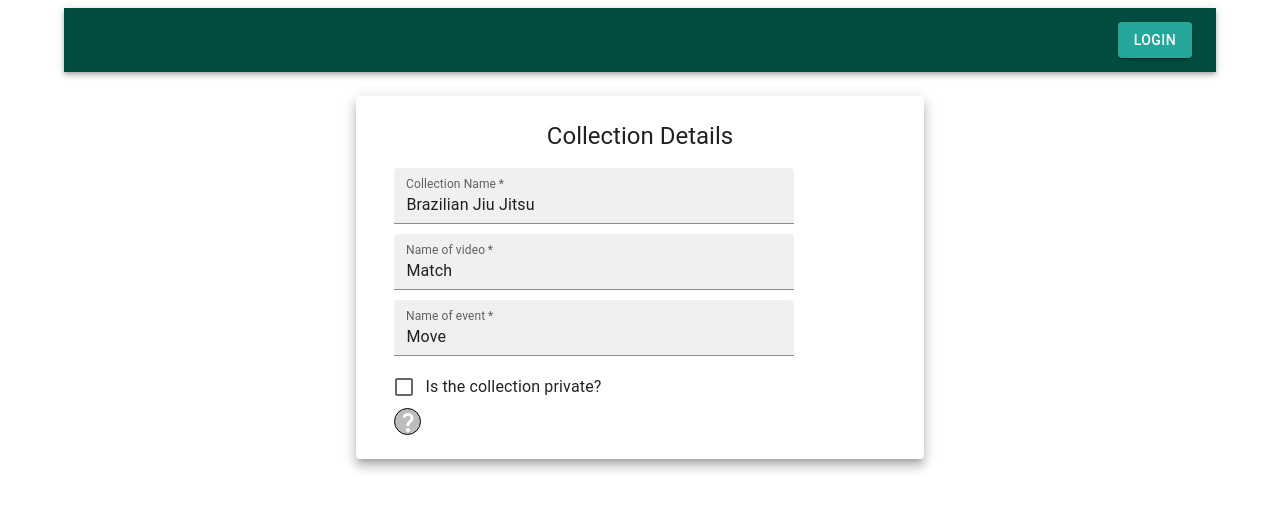
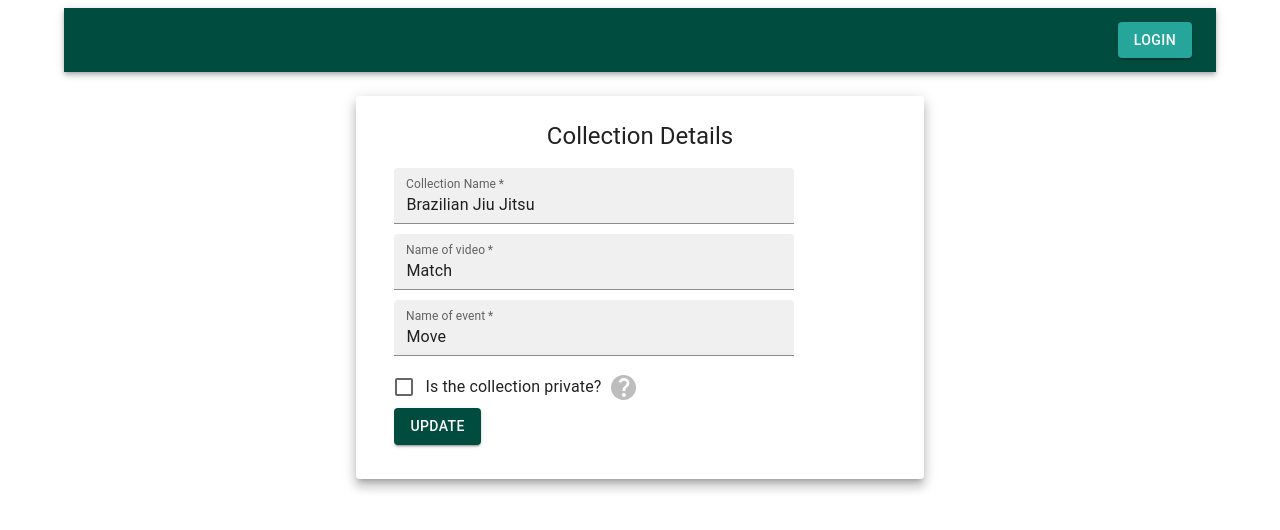
Before and after one commit to NerdyWithZainab/video-annotator, a Next.js app: page /collection/1 in a window 1280 px wide. Shown: the top 530 px of the page. Built offline with nearby package versions, Linux system fonts and the light colour scheme; no server answers.

Commit message:
add InfoIcon with clickable tooltip and add submission button to the collection details component

```diff
--- a/components/CollectionDetails/index.tsx
+++ b/components/CollectionDetails/index.tsx
@@ -1,22 +1,19 @@
 import React, { useEffect, useState } from "react";
-import QuestionMarkIcon from "@mui/icons-material/QuestionMark";
-import { Avatar, Tooltip } from "@mui/material";
+import InfoIcon from "../InfoIcon";
 
 import {
+  Button,
   Checkbox,
-  FormControl,
   FormControlLabel,
-  FormGroup,
   Grid,
   TextField,
 } from "@mui/material";
 import { FormattedMessage, useIntl, IntlShape } from "react-intl";
-import { isBoolean } from "lodash-es";
 
 import InfoPanel from "../InfoPanel";
 import { Collection } from "../../types";
-import InfoPanelBody from "../InfoPanel/InfoPanelBody";
 import { isValidName } from "../../utilities/validators";
+import CustomError from "../Error";
 
 const CollectionDetails: React.FC<{
   collection: Collection;
@@ -30,6 +27,8 @@ const CollectionDetails: React.FC<{
     setIsPrivate(collection?.isPrivate);
   }, [collection]);
 
+  const [error, setError] = useState<string>("");
+  const [allRequiredValid, setAllRequiredValid] = useState<boolean>(false);
   const [name, setName] = useState<string>("");
   const [nameInvalid, setNameInvalid] = useState<boolean>(false);
   const handleNameChange: (
@@ -61,13 +60,33 @@ const CollectionDetails: React.FC<{
   };
 
   const [isPrivate, setIsPrivate] = useState<boolean>(); // default to public
-  //   const [isPrivateInvalid, setIsPrivateInvalid] = useState<boolean>(false);
   const handleIsPrivateChange: (event: any) => void = (event: any) => {
     const currentIsPrivate: any = event?.target?.checked;
-    console.log("deleteMe currentIsPrivate is: ");
-    console.log(currentIsPrivate);
     setIsPrivate(currentIsPrivate);
-    // setIsPrivateInvalid(!isBoolean(currentIsPrivate));
+  };
+
+  useEffect(() => {
+    if (
+      isValidName(name) &&
+      isValidName(nameOfEvent) &&
+      isValidName(nameOfVideo)
+    ) {
+      setAllRequiredValid(true);
+    } else {
+      setAllRequiredValid(false);
+    }
+  }, [name, nameOfEvent, nameOfVideo]);
+
+  const handleCollectionDetailsSubmission: () => void = async () => {
+    try {
+      // TODO@ add this to the database
+      // currentIsPrivate
+      // name
+      // nameOfVideo
+      // nameOfEvent
+    } catch (error: any) {
+      setError(error?.message);
+    }
   };
 
   const isPrivateCollectionLabel: string = intl.formatMessage({
@@ -168,31 +187,31 @@ const CollectionDetails: React.FC<{
           ></TextField>
         </Grid>
         <Grid item lg={12} sm={12}>
+          <div style={{ display: "flex", alignItems: "center" }}>
             <FormControlLabel
+              style={{ marginRight: 10 }}
               control={<Checkbox />}
               value={isPrivate}
               onChange={handleIsPrivateChange}
               label={isPrivateCollectionLabel}
             />
-          <Tooltip
-            title={intl.formatMessage({
-              id: "IS_PRIVATE_DESCRIPTION",
-              defaultMessage:
-                "If selected, other users will be able to access, read, and edit the videos within the collection as their privileges permit. They will not be able to edit the questions that appear during video intake.",
-            })}
+            <InfoIcon
+              messageId="IS_PRIVATE_DESCRIPTION"
+              defaultMessage="If selected, other users will be able to access, read, and edit the videos within the collection as their privileges permit. They will not be able to edit the questions that appear during video intake."
+            />
+          </div>
+        </Grid>
+        <Grid item lg={12} sm={12}>
+          <Button
+            style={{ marginBottom: 10 }}
+            data-testid={"collection-details-submit-button"}
+            variant="contained"
+            disabled={!allRequiredValid}
+            onClick={handleCollectionDetailsSubmission}
           >
-            <Avatar
-              style={{
-                border: "1px solid black",
-                height: 25,
-                width: 25,
-                paddingRight: 0,
-                marginRight: 0,
-              }}
-            >
-              <QuestionMarkIcon />
-            </Avatar>
-          </Tooltip>
+            <FormattedMessage id="UPDATE" defaultMessage="Update" />
+          </Button>
+          {error && <CustomError errorMsg={error} />}
         </Grid>
       </Grid>
     </InfoPanel>
--- /dev/null
+++ b/components/InfoIcon/index.tsx
@@ -0,0 +1,59 @@
+import { Avatar, ClickAwayListener, Tooltip } from "@mui/material";
+import { useState } from "react";
+import { IntlShape, useIntl } from "react-intl";
+import QuestionMarkIcon from "@mui/icons-material/QuestionMark";
+
+const InfoIcon: React.FC<{ messageId: string; defaultMessage: string }> = ({
+  messageId,
+  defaultMessage,
+}) => {
+  console.log("deleteMe messageId is: ");
+  console.log(messageId);
+
+  console.log("deleteMe defaultMessage is: ");
+  console.log(defaultMessage);
+
+  const intl: IntlShape = useIntl();
+
+  const [openTooltip, setOpenTooltip] = useState(false);
+  const handleTooltipClose = () => {
+    setOpenTooltip(false);
+  };
+
+  const handleOpenTooltip = () => {
+    setOpenTooltip(true);
+  };
+
+  return (
+    <ClickAwayListener onClickAway={handleTooltipClose}>
+      <Tooltip
+        PopperProps={{
+          disablePortal: true,
+        }}
+        open={openTooltip}
+        disableFocusListener
+        disableHoverListener
+        disableTouchListener
+        title={intl.formatMessage({
+          id: messageId,
+          defaultMessage: defaultMessage,
+        })}
+      >
+        <Avatar // @TODO extract this as its own component
+          style={{
+            // border: "1px solid black",
+            height: 25,
+            width: 25,
+            paddingRight: 0,
+            marginRight: 0,
+          }}
+          onClick={handleOpenTooltip}
+        >
+          <QuestionMarkIcon />
+        </Avatar>
+      </Tooltip>
+    </ClickAwayListener>
+  );
+};
+
+export default InfoIcon;
--- a/lang/en.json
+++ b/lang/en.json
@@ -78,5 +78,6 @@
   "NAME_OF_EVENT": "Name of event",
   "IS_COLLECTION_PRIVATE": "Is the collection private?",
   "SOMETHING_WENT_WRONG_CONTACT_DEVELOPER": "Something went wrong. Alert a developer by <a href='/me'>leaving feedback</a>",
-  "IS_PRIVATE_DESCRIPTION": "If selected, other users will be able to discover your collection, as well as view and edit the videos within the collection as their privileges permit. They will not be able to edit the questions that appear during video intake."
+  "IS_PRIVATE_DESCRIPTION": "If selected, other users will be able to discover your collection, as well as view and edit the videos within the collection as their privileges permit. They will not be able to edit the questions that appear during video intake.",
+  "UPDATE": "Update"
 }
```
Lines whose indentation alone changed are shown as unchanged.
